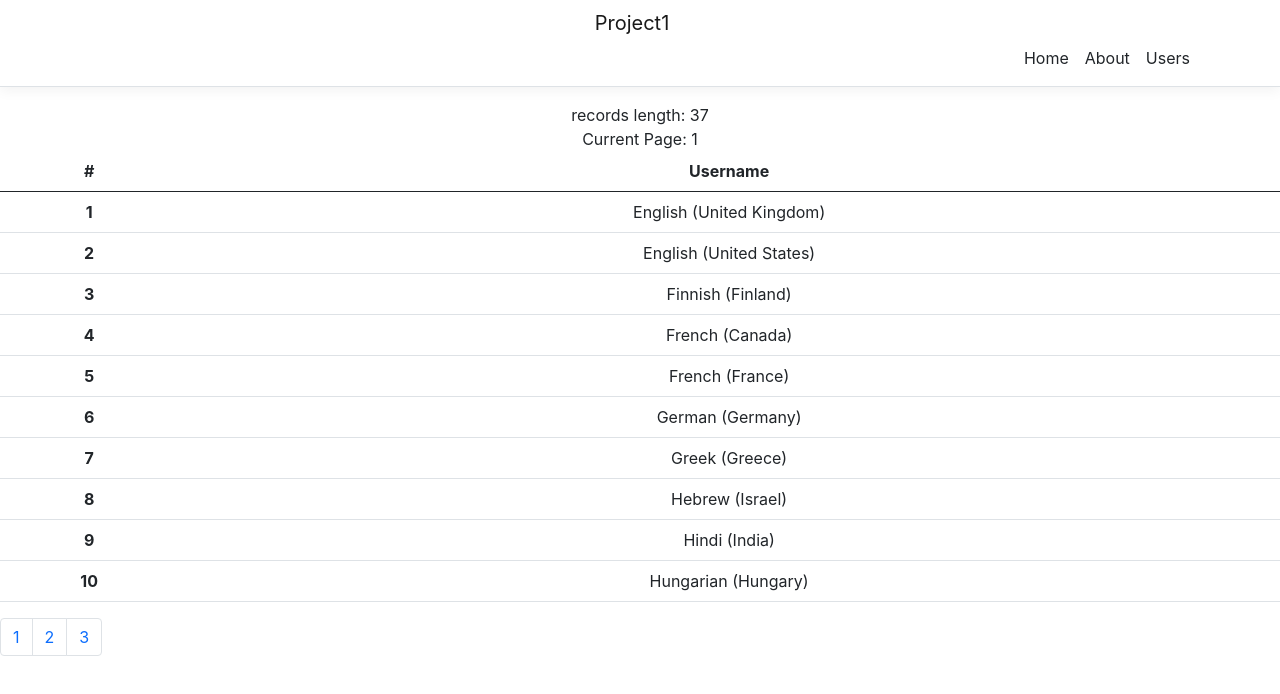
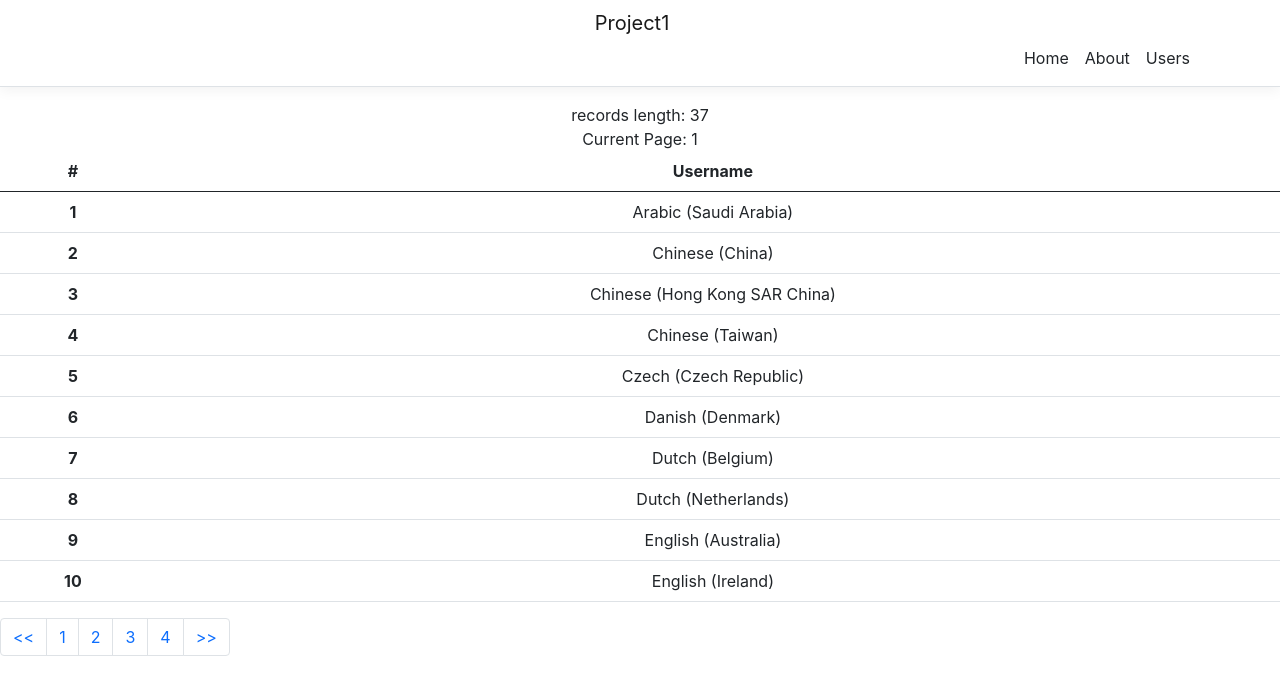
Before and after one commit to kunzhehong/react-start-from-scratch-typescript, a React (Create React App) app: page /users in a window 1280 px wide. Shown: the top 694 px of the page. Built offline with nearby package versions, Linux system fonts and the light colour scheme.

Commit message:
finish pagination feature

```diff
--- a/src/components/Users.tsx
+++ b/src/components/Users.tsx
@@ -5,17 +5,16 @@ import { UserList } from '../data/UserList';
 export function Users() {
     const [pageIndex, setCurrentPage] = useState(1)
 
-    let userData = UserList.slice(11, 21).map((item, index) => {
+    let userData = UserList.slice((pageIndex - 1) * 10, pageIndex * 10).map((item, index) => {
         // To get range of array items, Use array.slice(start: int, end: int)
         return <tr key={index}><th scope='row'>{index + 1}</th><td>{item.title}</td></tr>
     })
 
     // downlevelIteration: [...Array(10).keys()].map((index)=> ++index )
-    let span: number = Math.floor(UserList.length / 10)
-    let pageList = Array.from(Array(span).keys()).map((i)=>
-    {
+    let span: number = Math.floor(UserList.length / 10) + 1
+    let pageList = Array.from(Array(span).keys()).map((i) => {
         ++i
-        return <PaginationItem><PaginationLink href="#">{i}</PaginationLink></PaginationItem>
+        return <PaginationItem key={i}><PaginationLink onClick={() => setCurrentPage(pre => pre = i)}>{i}</PaginationLink></PaginationItem>
     })
 
     console.log(pageList)
@@ -23,7 +22,7 @@ export function Users() {
     return (
         <>
             records length: {UserList.length}
-            <br/>
+            <br />
             Current Page: {pageIndex}
             <Table>
                 <thead>
@@ -41,7 +40,16 @@ export function Users() {
                 </tbody>
             </Table>
             <Pagination>
+                <PaginationItem>
+                    <PaginationLink onClick={() => setCurrentPage(pre => pre = 1)}>
+                        &#60;&#60;
+                    </PaginationLink>
+                </PaginationItem>
                 {pageList}
+                <PaginationItem>
+                    <PaginationLink onClick={() => setCurrentPage(pre => pre = span)}>
+                        &#62;&#62;
+                    </PaginationLink></PaginationItem>
             </Pagination>
         </>
     );
```
